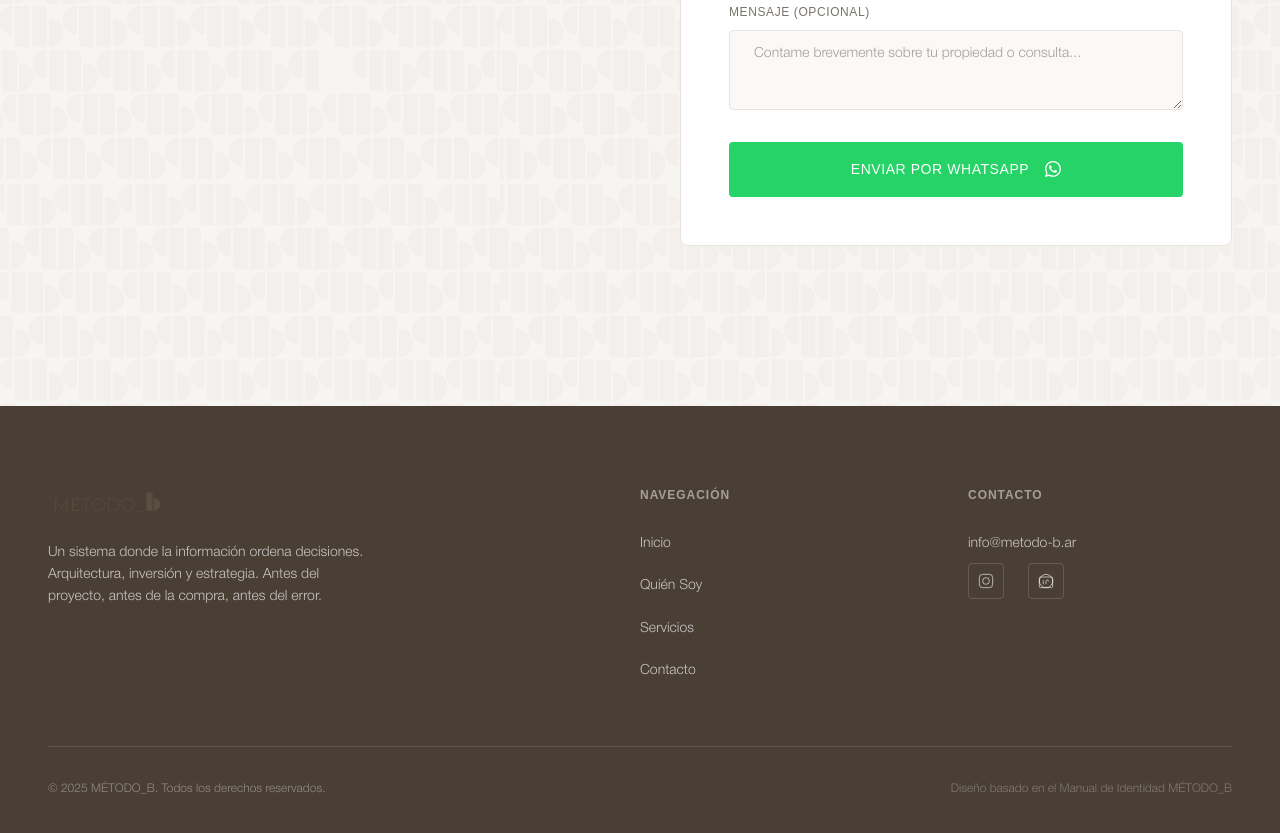
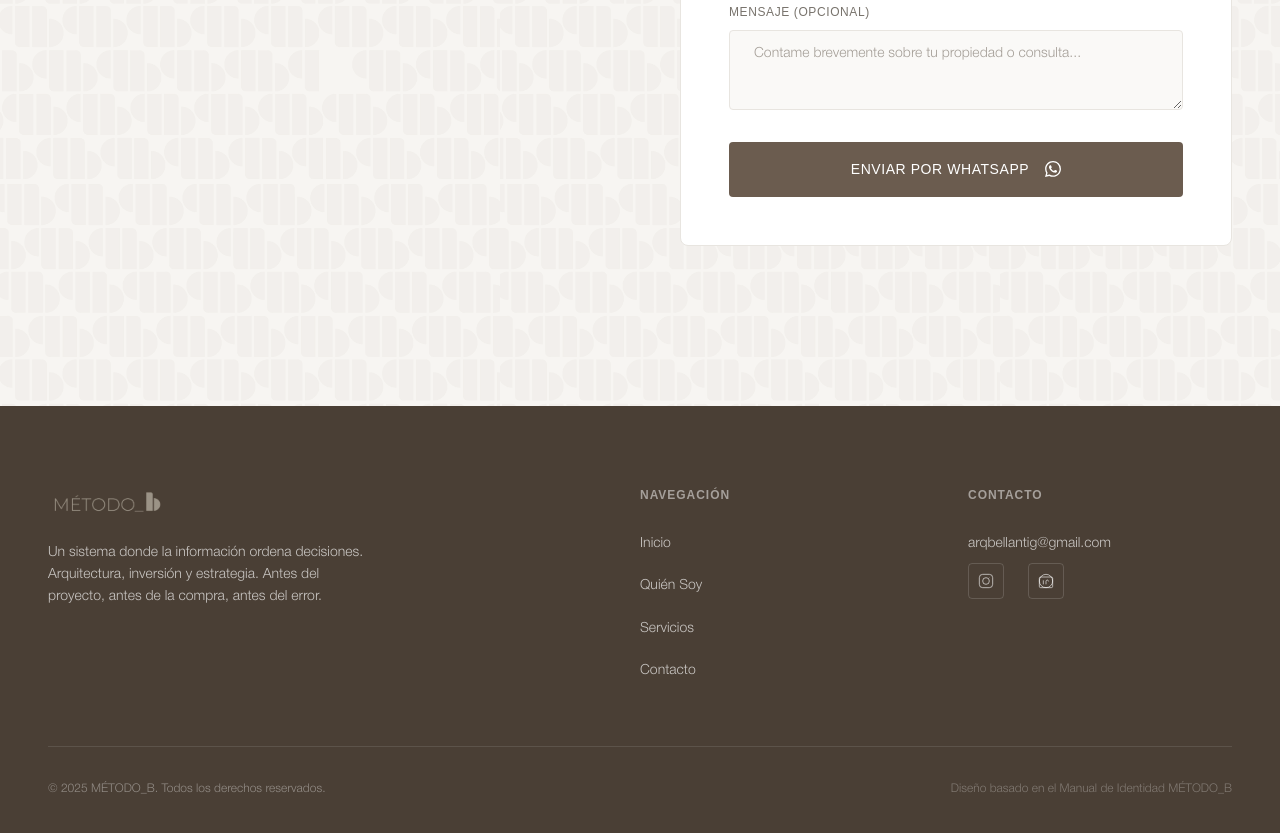
Before and after one commit to valenruffo/metodo_b, a website built with Vite: page index.html in a window 1280 px wide. Shown: the part 6913-7746 px from the top of the page. Built offline with nearby package versions, Linux system fonts and the light colour scheme; a web font is replaced by a local one.

Commit message:
fix: boton form marron, logo footer beige, email arqbellantig

```diff
--- a/index.html
+++ b/index.html
@@ -391,7 +391,7 @@
   <footer class="footer" role="contentinfo">
     <div class="footer__inner">
       <div class="footer__brand">
-        <img src="Recursos/Logos/Logos-15.png" alt="METODO_B" width="140" height="31" />
+        <img src="Recursos/Logos/Logos-12.png" alt="METODO_B" width="140" height="31" />
         <p>
           Un sistema donde la información ordena decisiones.
           Arquitectura, inversión y estrategia. Antes del proyecto,
@@ -412,7 +412,7 @@
       <div>
         <h4 class="footer__heading">Contacto</h4>
         <ul class="footer__links">
-          <li><a href="mailto:info@metodo-b.ar" class="footer__link">info@metodo-b.ar</a></li>
+          <li><a href="mailto:arqbellantig@gmail.com" class="footer__link">arqbellantig@gmail.com</a></li>
         </ul>
         <div class="footer__social">
           <a href="https://www.instagram.com/" class="footer__social-link" aria-label="Instagram" target="_blank" rel="noopener">
--- a/src/style.css
+++ b/src/style.css
@@ -1140,7 +1140,7 @@ select.contact__input option[disabled] {
   letter-spacing: 0.04em;
   text-transform: uppercase;
   color: var(--white);
-  background: #25D366;
+  background: var(--chocolate);
   border-radius: var(--radius-sm);
   cursor: pointer;
   transition: background var(--duration-fast) var(--ease-out-expo),
@@ -1148,7 +1148,7 @@ select.contact__input option[disabled] {
 }
 
 .contact__submit:hover {
-  background: #1DA851;
+  background: var(--chocolate-dark);
 }
 
 .contact__submit:active {
```
Also changed, not shown: 1 other file.
